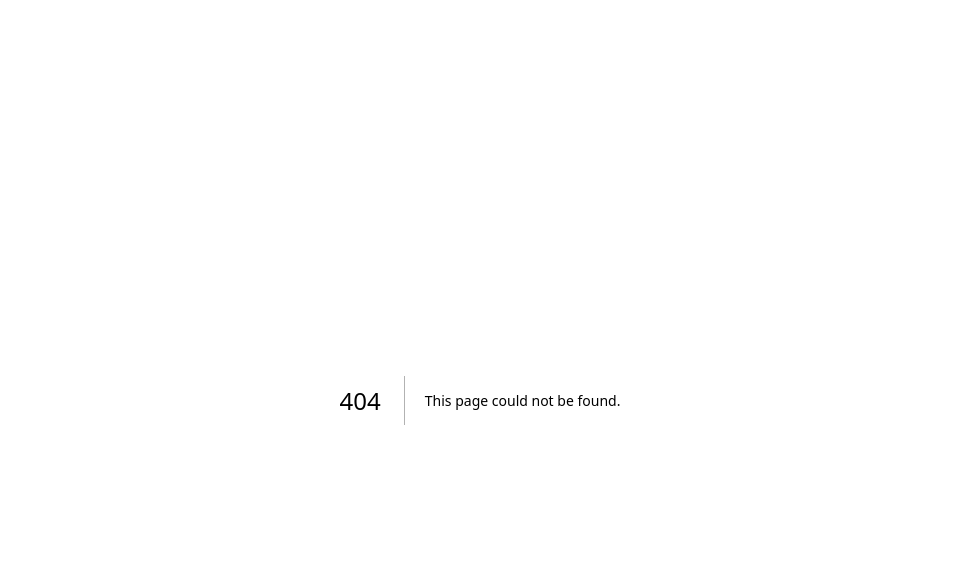
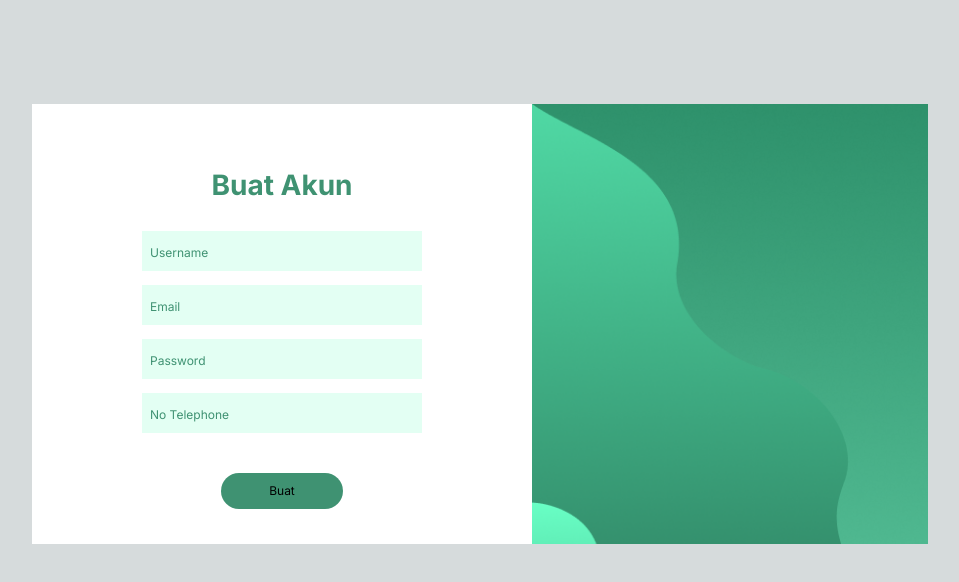
Before and after one commit to auliarahman789/ornatredec, a Next.js app: page /auths in a window 1280 px wide. Before the commit this address had no page. Shown: the top 582 px of the page, without its empty margins (160-1119 px from the left). Built offline with nearby package versions, Linux system fonts and the light colour scheme.

Commit message:
buat halaman formulir register

```diff
--- /dev/null
+++ b/src/app/auths/page.tsx
@@ -0,0 +1,11 @@
+import React from 'react'
+import Register from '../components/auths/registerform'
+import RegisterL from '../components/auths/registerleft'
+
+function page() {
+  return (
+    <div className='flex items-center absolute top-[13%] left-[15%] right-[15%]'><Register/> <RegisterL/> </div>
+  )
+}
+
+export default page
--- a/src/app/components/auths/register.tsx
+++ /dev/null
@@ -1,14 +0,0 @@
-import React from 'react'
-
-function Register() {
-  return (
-    <main>
-        <div className='grid grid-cols-3 w-'>
-            <div className='w-[700px] h-[400px]' style={{backgroundImage: "url(/img/register.png)"}}></div>
-            <div className='col-span-2'></div>
-        </div>
-    </main>
-  )
-}
-
-export default Register
--- /dev/null
+++ b/src/app/components/auths/registerform.tsx
@@ -0,0 +1,27 @@
+import React from 'react'
+import { Josefin_Sans } from 'next/font/google'
+
+const josefin = Josefin_Sans({subsets: ['latin']})
+
+function Register() {
+  return (
+    <main>
+        <div className='bg-white w-[500px] h-[440px]'>
+            <div className='flex flex-col justify-center items-center'>
+            <h1 className={`font-bold text-[28px] pt-[60px] text-[#3F9272] ${josefin}`}>Buat Akun</h1>
+            <form className='pt-[25px] gap-3.5 flex flex-col justify-center items-center'>
+              <div><input type='text' name='username' placeholder='Username' className='w-[280px] bg-[#E3FFF3] p-2 placeholder:text-[#3F9272] placeholder:text-[12px] text-[#3F9272]'/></div>
+              <div><input type='email' name='email' placeholder='Email' className='w-[280px] bg-[#E3FFF3] p-2 placeholder:text-[#3F9272] placeholder:text-[12px] text-[#3F9272]'/></div>
+              <div><input type='password' name='password' placeholder='Password' className='w-[280px] bg-[#E3FFF3] p-2 placeholder:text-[#3F9272] placeholder:text-[12px] text-[#3F9272]'/></div>
+              <div><input type='tel' name='telephone' placeholder='No Telephone' className='w-[280px] bg-[#E3FFF3] p-2 placeholder:text-[#3F9272] placeholder:text-[12px] text-[#3F9272]'/></div>
+            </form>
+            <button className='bg-[#3F9272] text-xs px-12 py-[10px] mt-[40px] rounded-full'>
+              Buat
+            </button>
+            </div>
+        </div>
+    </main>
+  )
+}
+
+export default Register
--- /dev/null
+++ b/src/app/components/auths/registerleft.tsx
@@ -0,0 +1,11 @@
+import React from 'react'
+
+function RegisterL() {
+  return (
+    <div className='h-[440px] w-[400px] bg-cover bg-no-repeat' style={{backgroundImage: "url('/img/registerleft.png')"}}>
+
+    </div>
+  )
+}
+
+export default RegisterL
```
Also changed, not shown: 1 other file (tests, documents, lock files or other folders).
